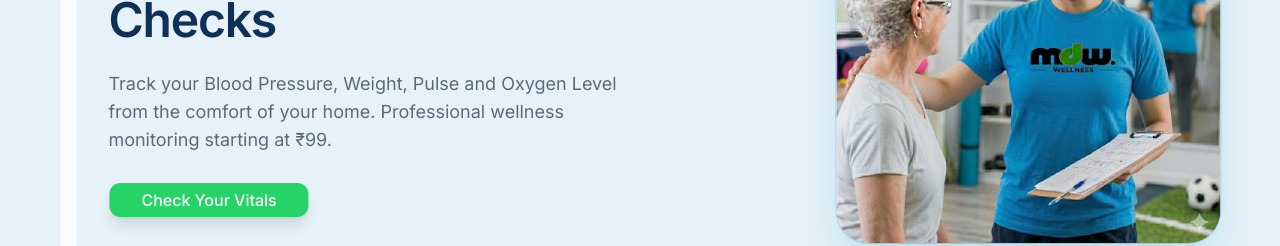
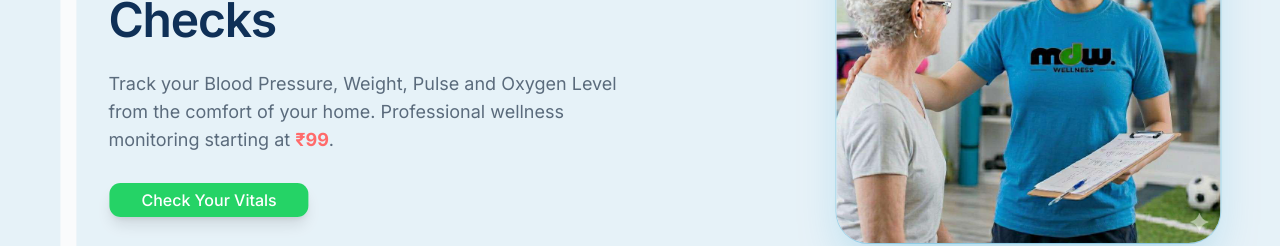
Before and after one commit to MyDawaiWala10/mdw-wellness, a Next.js app: page / in a window 1280 px wide. Shown: the part 313-559 px from the top of the page. Built offline with nearby package versions, Linux system fonts and the light colour scheme; no server answers.

Commit message:
hero slide 3: highlight Rs 99 in description (bold coral)

```diff
--- a/src/components/hero-carousel.tsx
+++ b/src/components/hero-carousel.tsx
@@ -10,9 +10,26 @@ import {
   CarouselItem,
   type CarouselApi,
 } from "@/components/ui/carousel";
-import { slides } from "@/data/slides";
+import { slides, type Slide } from "@/data/slides";
 import { cn } from "@/lib/utils";
 import { useBookingModal } from "@/components/booking/booking-modal-provider";
+
+// Render the slide description, highlighting the price amount (if any)
+// in bold coral so it stands out within the sentence.
+function renderDescription(slide: Slide) {
+  const amount = slide.priceBurst?.amount;
+  if (!amount || !slide.description.includes(amount)) {
+    return slide.description;
+  }
+  const idx = slide.description.indexOf(amount);
+  return (
+    <>
+      {slide.description.slice(0, idx)}
+      <span className="font-bold text-[#FF6B6B]">{amount}</span>
+      {slide.description.slice(idx + amount.length)}
+    </>
+  );
+}
 
 const slideServiceMap: Record<number, "online_consultation" | "home_therapy" | "vitals_check"> = {
   1: "online_consultation",
@@ -88,7 +105,7 @@ export function HeroCarousel() {
                       {slide.headline}
                     </h1>
                     <p className="max-w-lg text-base text-muted-foreground md:text-lg">
-                      {slide.description}
+                      {renderDescription(slide)}
                     </p>
                     <Button
                       size="lg"
```
